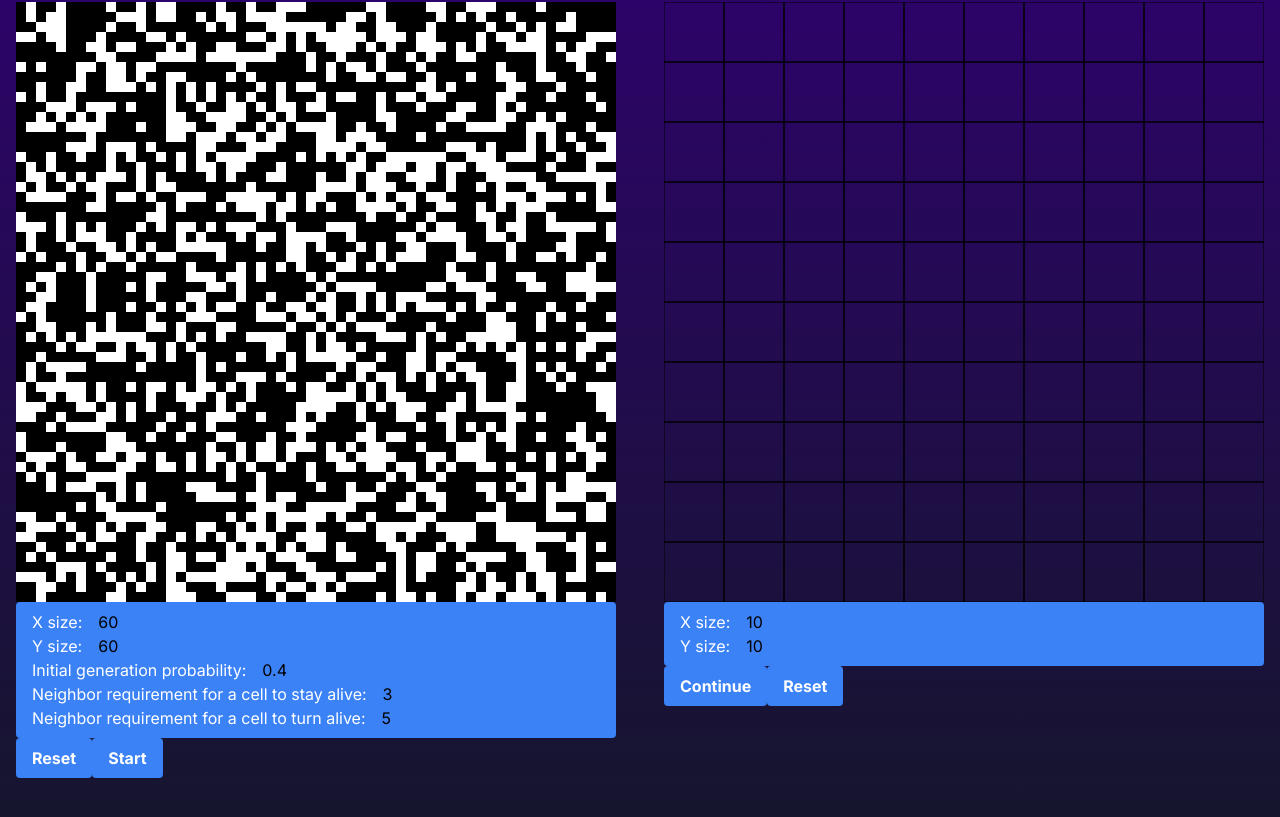
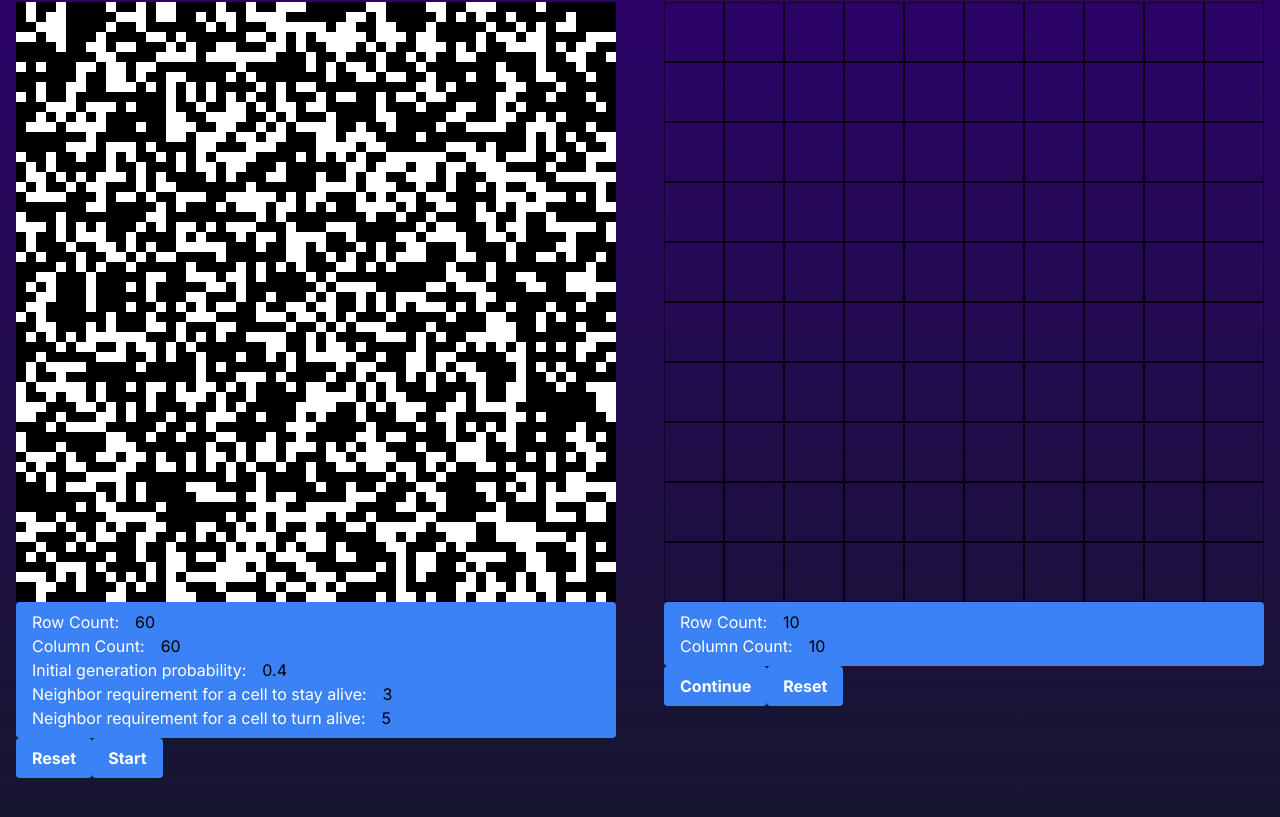
Before and after one commit to rdg922/DSA-final, a Next.js app: page / in a window 1280 px wide. Shown: the part 287-1104 px from the top of the page. Built offline with nearby package versions, Linux system fonts and the light colour scheme; a web font is replaced by a local one.

Commit message:
Change X/Y size to Column/Row Count

```diff
--- a/src/app/layout.tsx
+++ b/src/app/layout.tsx
@@ -22,7 +22,7 @@ export default function RootLayout({
     <html lang="en">
       <head>
       <style>
-        @import url('https://fonts.googleapis.com/css2?family=Jersey+10&family=Jersey+20&display=swap');
+        @import url("https://fonts.googleapis.com/css2?family=Jersey+10&family=Jersey+20&display=swap');
       </style>
       </head>
       <body className={`font-sans ${inter.variable}`}>
--- a/src/components/CellularAutomata.tsx
+++ b/src/components/CellularAutomata.tsx
@@ -94,10 +94,10 @@ function CaveGeneratorCanvas({ interval = 300 }) {
         <div>
              <canvas ref={canvasRef} width={CANVAS_WIDTH} height={CANVAS_HEIGHT} ></canvas>
             <div className="bg-blue-500 text-white py-2 px-4 rounded">
-              X size:
+              Row Count:
               <input type= "number" style={{width: "80px"}} className="px-4 text-black bg-transparent" value={rows} onChange={(e) => setRows(Number(e.target.value))}/>
               <br></br>
-              Y size:
+              Column Count:
               <input type= "number" style={{width: "80px"}} className="px-4 text-black bg-transparent" value={cols} onChange={(e) => setCols(Number(e.target.value))}/>
               <br></br>
             Initial generation probability:
--- a/src/components/WaveFunctionCollapse.tsx
+++ b/src/components/WaveFunctionCollapse.tsx
@@ -158,11 +158,11 @@ const updateGrid = () => {
       <canvas ref={canvasRef} width={CANVAS_WIDTH} height={CANVAS_HEIGHT} />
     </div>
     <div className="bg-blue-500 text-white py-2 px-4 rounded">
-      X size:
+      Row Count:
+      <input type="number" style={{width: "80px"}} className="px-4 text-black bg-transparent" defaultValue={gridHeight} onChange={e => setGridHeight(Number(e.target.value))} />
+       <br></br>
+      Column Count:
      <input type="number" style={{width: "80px"}} className="px-4 text-black bg-transparent" defaultValue={gridWidth} onChange={e => setGridWidth(Number(e.target.value))} />
-     <br></br>
-      Y size:
-      <input type="number" style={{width: "80px"}} className="px-4 text-black bg-transparent" defaultValue={gridHeight} onChange={e => setGridHeight(Number(e.target.value))} />
     </div>
       <button className="bg-blue-500 hover:bg-blue-700 text-white font-bold py-2 px-4 rounded" onClick={() => setIsRunning(!isRunning)}>{isRunning ? "Stop" : "Continue"}</button>
       <button className="bg-blue-500 hover:bg-blue-700 text-white font-bold py-2 px-4 rounded" onClick={resetGrid}>Reset</button>
```
